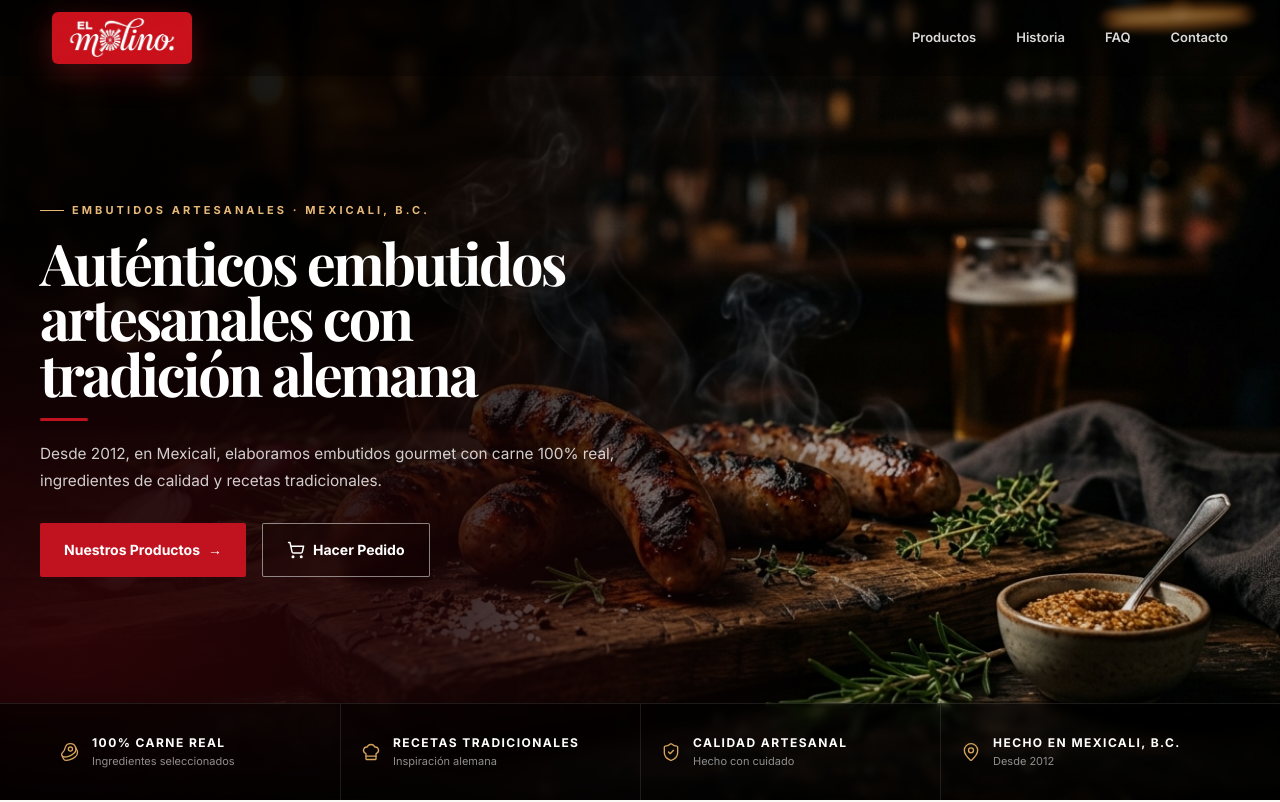
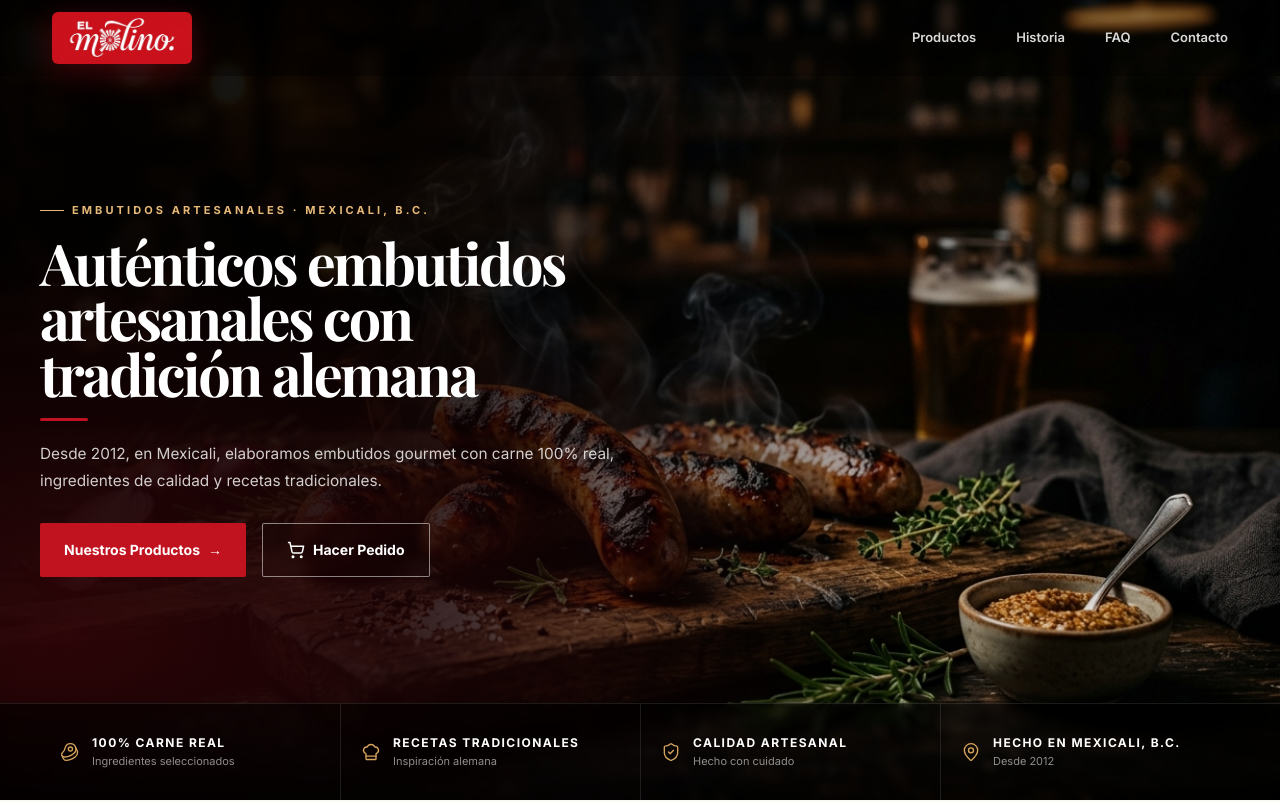
Before and after one commit to gerardocastrovargas-web/el-molino, a React (Vite) app: page / in a window 1280 px wide. Shown: the top 802 px of the page. Built offline with nearby package versions, Linux system fonts and the light colour scheme; a web font is replaced by a local one.

Commit message:
fix: hero image position to 100% right

```diff
--- a/src/components/Hero.jsx
+++ b/src/components/Hero.jsx
@@ -18,7 +18,7 @@
           src="/assets/hero.jpg"
           alt=""
           aria-hidden="true"
-          className="h-full w-full object-cover object-[75%_50%]"
+          className="h-full w-full object-cover object-[100%_50%]"
         />
       </div>
 
```
